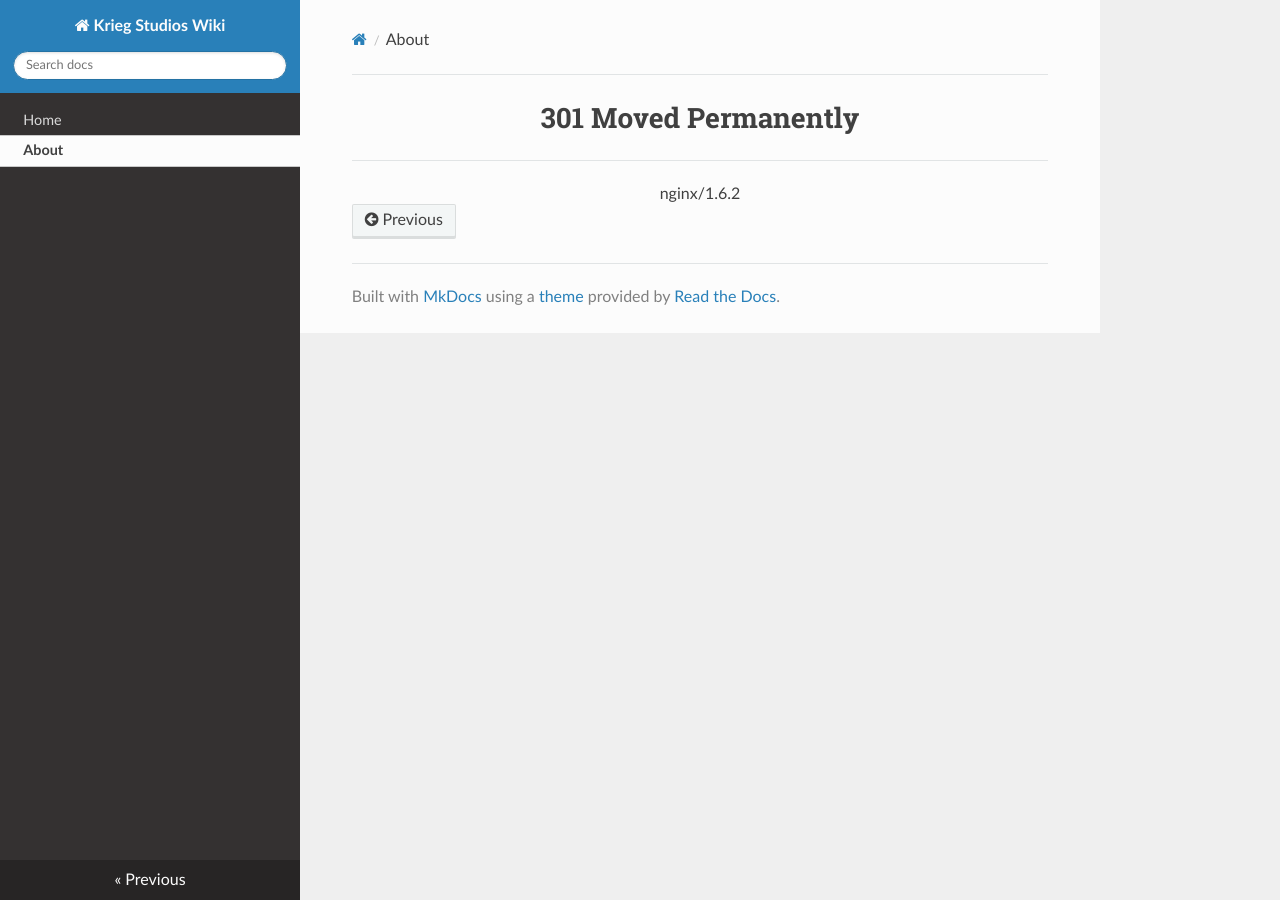
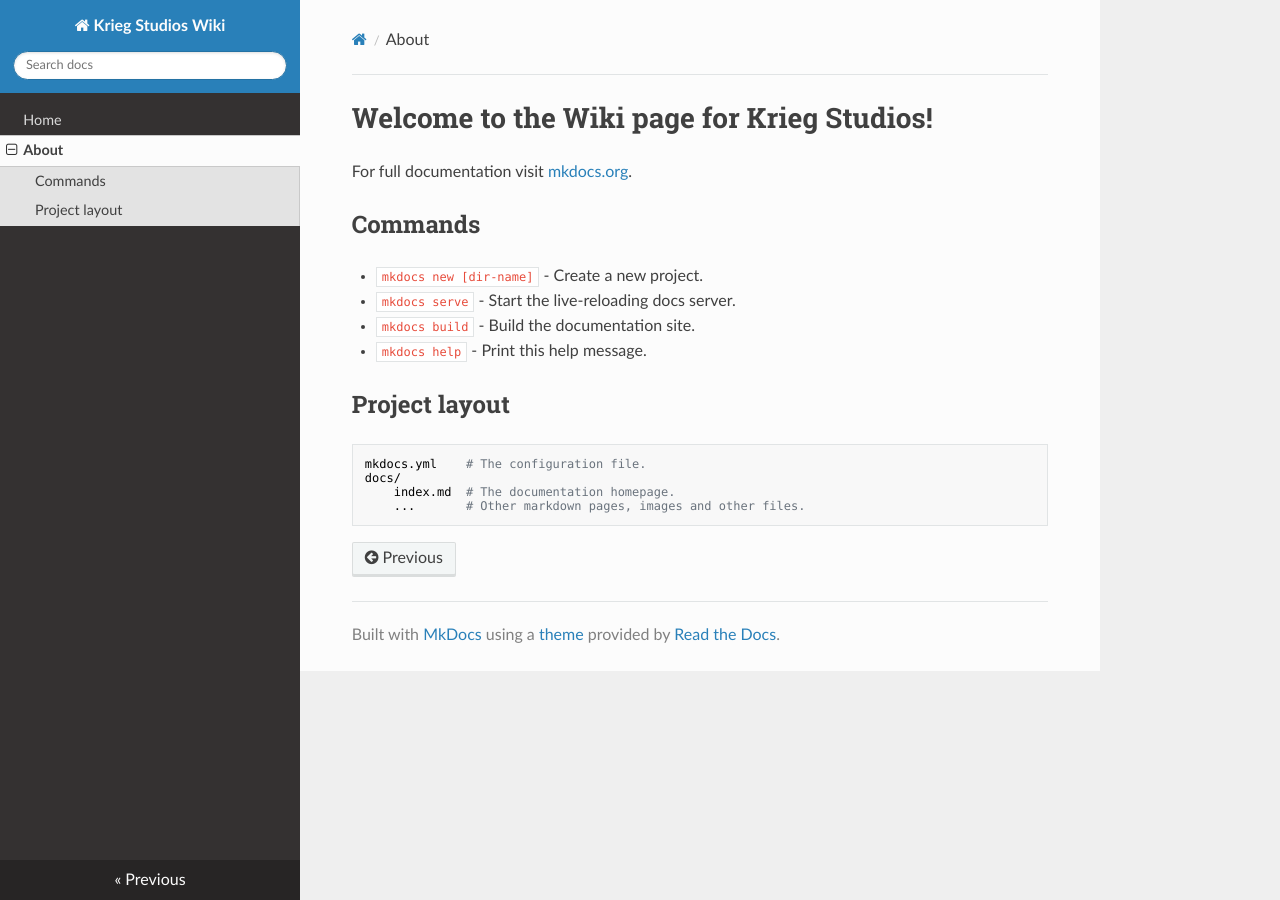
Before and after one commit to islamhaqq/kriegstudios.com, an MkDocs documentation site: the page built from docs/about.md, in a window 1280 px wide. Built offline with MkDocs 1.6.1, drawn with Linux system fonts in a browser that asks for light colours; nearby versions of some CDN libraries; old or Windows-style settings are respelled for this version of MkDocs.

Commit message:
format about.md to make it readable

```diff
--- a/docs/about.md
+++ b/docs/about.md
@@ -1,7 +1,17 @@
-<html>
-<head><title>301 Moved Permanently</title></head>
-<body bgcolor="white">
-<center><h1>301 Moved Permanently</h1></center>
-<hr><center>nginx/1.6.2</center>
-</body>
-</html>
+# Welcome to the Wiki page for Krieg Studios!
+
+For full documentation visit [mkdocs.org](http://mkdocs.org).
+
+## Commands
+
+* `mkdocs new [dir-name]` - Create a new project.
+* `mkdocs serve` - Start the live-reloading docs server.
+* `mkdocs build` - Build the documentation site.
+* `mkdocs help` - Print this help message.
+
+## Project layout
+
+    mkdocs.yml    # The configuration file.
+    docs/
+        index.md  # The documentation homepage.
+        ...       # Other markdown pages, images and other files.
```
